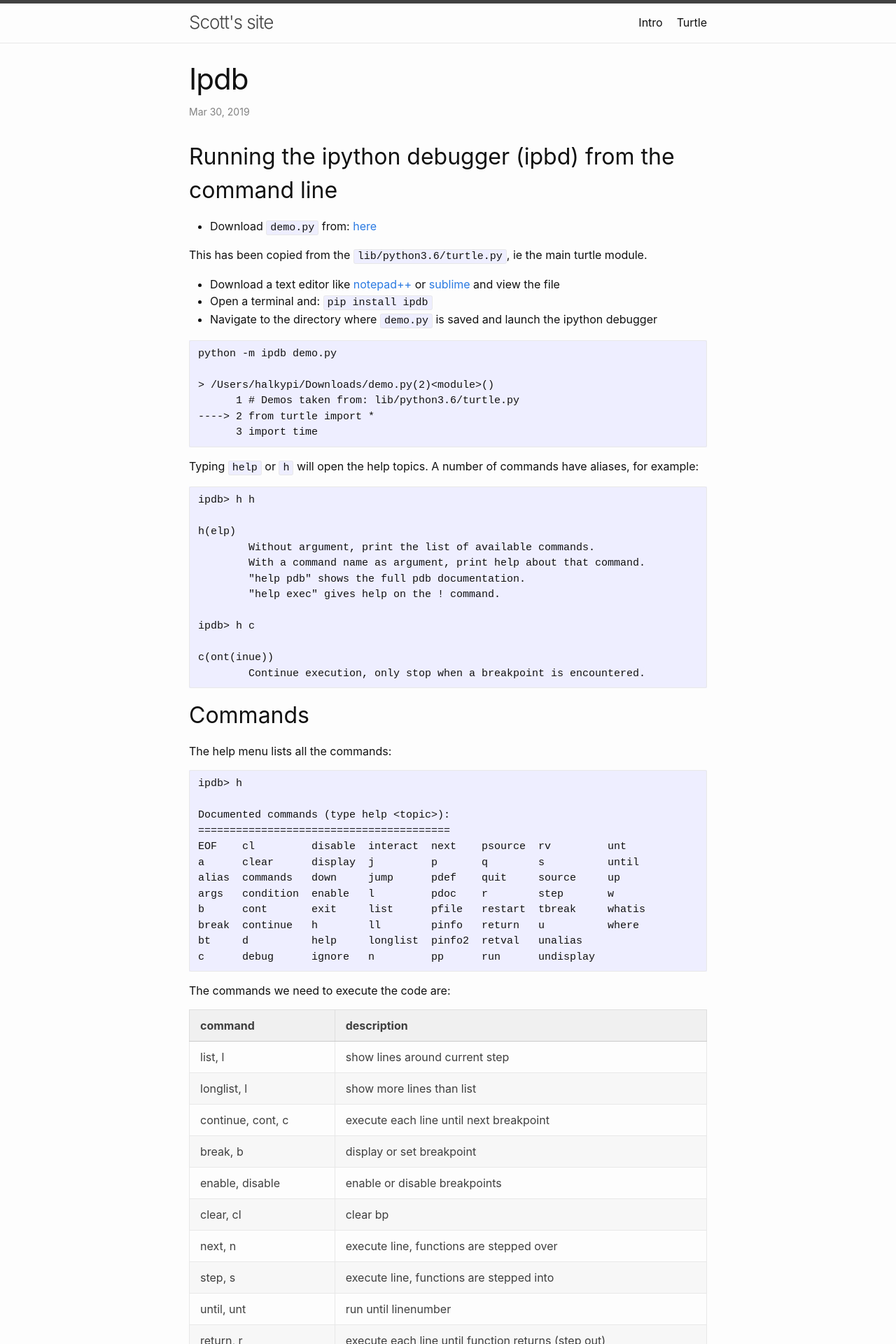
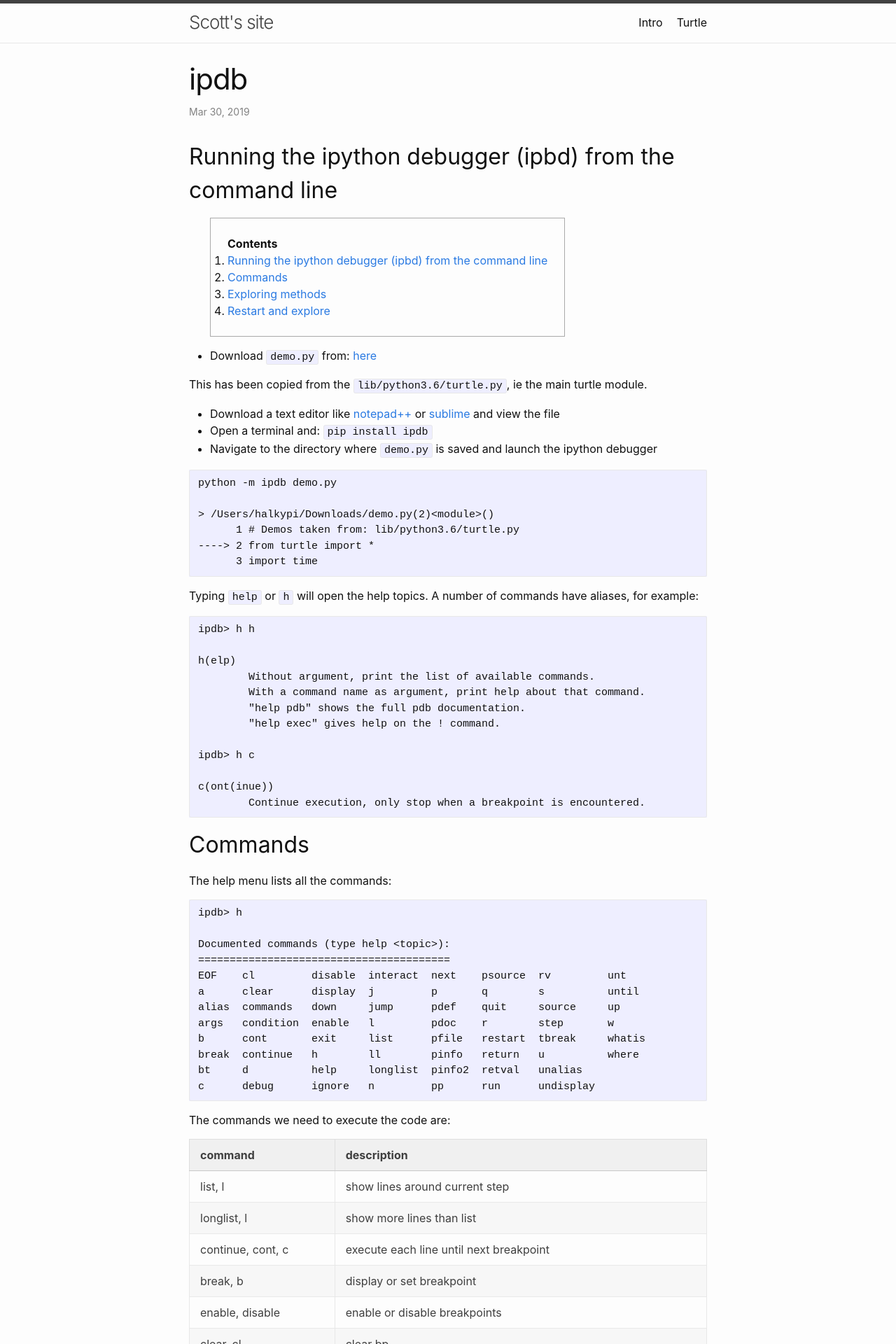
Before and after one commit to halkyard/lh, a Jekyll site: the page built from _posts/2019-03-30-ipdb.md, in a window 1280 px wide. Shown: the top 1920 px of the page at 70% size. Built offline with Jekyll 4.4.1, drawn with Linux system fonts in a browser that asks for light colours; our own code applies the rules of GitHub Pages for plain Markdown files.

Commit message:
fixing typo

```diff
--- a/_posts/2019-03-30-ipdb.md
+++ b/_posts/2019-03-30-ipdb.md
@@ -1,4 +1,10 @@
+---
+layout: post
+title: ipdb
+---
 ## Running the ipython debugger (ipbd) from the command line
+* TOC
+{:toc}
 
 *    Download `demo.py` from: [here](https://github.com/halkypi/sh/blob/gh-pages/assets/code/demo.py)
 
--- a/assets/css/style.scss
+++ b/assets/css/style.scss
@@ -3,3 +3,21 @@
 ---
 
 @import "minima";
+// Adding 'Contents' headline to the TOC
+#markdown-toc::before {
+        content: "Contents";
+            font-weight: bold;
+        }
+
+
+        // Using numbers instead of bullets for listing
+        #markdown-toc ul {
+                list-style: decimal;
+            }
+
+            #markdown-toc {
+                    border: 1px solid #aaa;
+                        padding: 1.5em;
+                            list-style: decimal;
+                                display: inline-block;
+                            }
--- a/cheat.txt
+++ b/cheat.txt
@@ -1,3 +1,5 @@
 git add .
 git commit -m "initial commit"
 git push -u origin gh-pages
+gpg -c [file]
+gpg --output dse -d dse.zip.gpg
```
Also changed, not shown: _posts/2019-04-01-building-tools.md (+4 -0 lines), _posts/2019-04-02-101.md (+5 -6 lines), intro.md (+1 -1 lines), turtle-objects.md (+3 -2 lines), Gemfile.lock, 2 other files.
